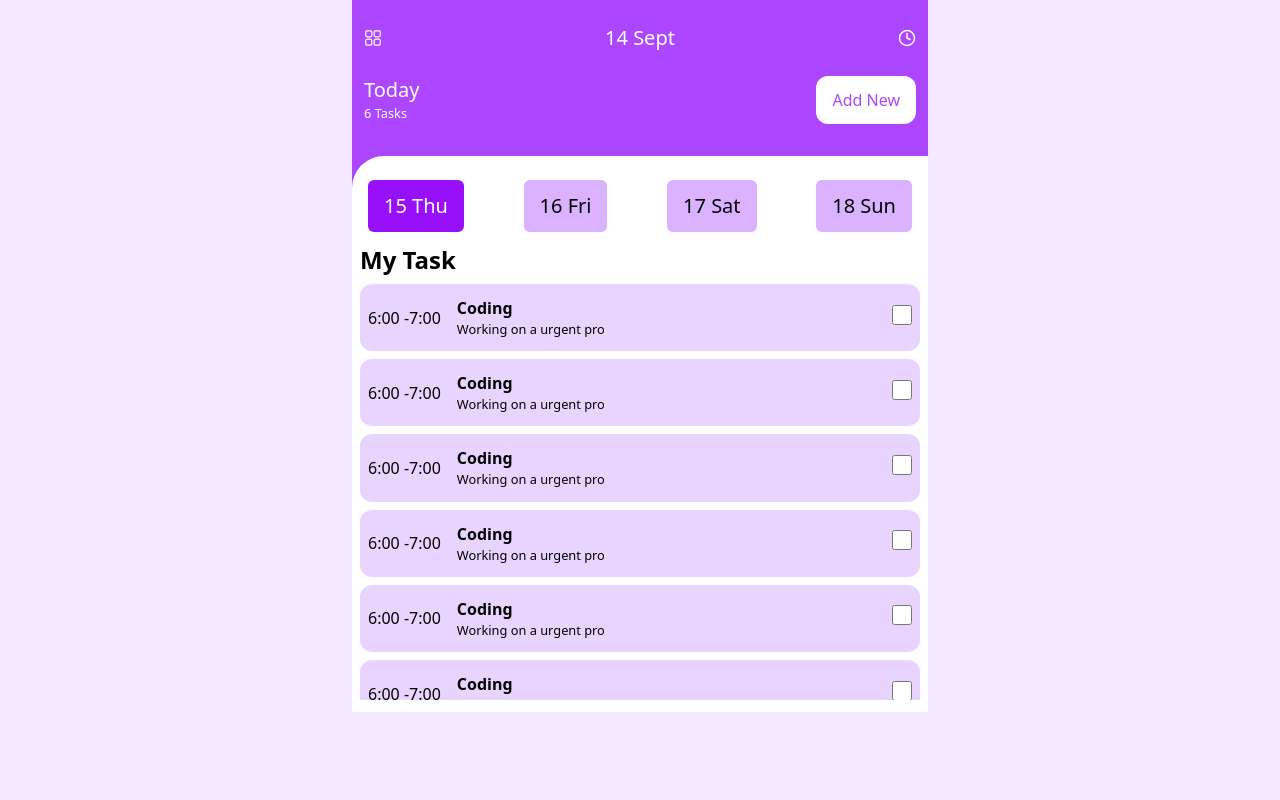
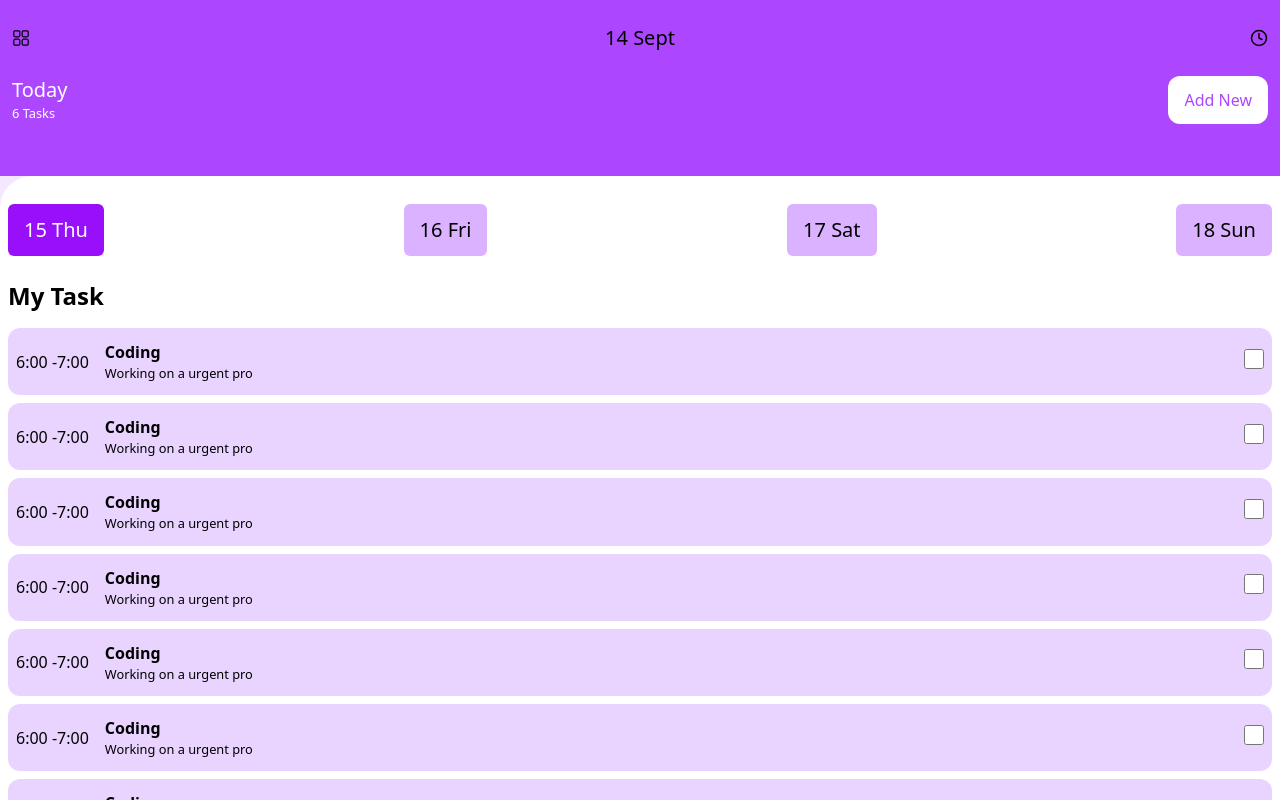
Before and after one commit to Dev-Ruqoyah/Task-Manager, a React (Vite) app: page / in a window 1280 px wide. Built offline with nearby package versions, Linux system fonts and the light colour scheme.

Commit message:
Working on the category page

```diff
--- a/src/App.tsx
+++ b/src/App.tsx
@@ -1,6 +1,8 @@
 import { Route, Routes } from "react-router-dom"
 import Home from "./page/Home"
 import './App.css'
+import Layout from "./component/Layout"
+import Activity from "./page/Activity"
 
 
 function App() {
@@ -11,7 +13,9 @@ function App() {
     <div className="bg-purple-100">
 
      <Routes>
-        <Route element={<Home/>} path="/"/>
+
+        <Route element={<Layout page={Home}/>} path="/"/>
+        <Route path="/activity" element={<Layout page={Activity}/>}/>
       </Routes>
     </div>
     </>
--- a/src/component/Header.tsx
+++ b/src/component/Header.tsx
@@ -5,7 +5,7 @@ interface Props {
 }
 const Header:React.FC<Props> = ({text}) => {
   return (
-    <h4 className='text-2xl font-semibold text-black'>{text}</h4>
+    <h4 className='text-2xl font-semibold text-black py-2'>{text}</h4>
   )
 }
 
--- /dev/null
+++ b/src/component/Layout.tsx
@@ -0,0 +1,16 @@
+
+interface Page{
+    page:React.FC
+}
+const Layout:React.FC<Page> = ({page:PageComponent}) => {
+  return (
+    <div className="h-[100vh] overflow-y-hidden">
+        <div className="container md:max-w- w-full    mx-auto">
+
+        <PageComponent/>
+        </div>
+    </div>
+  )
+}
+
+export default Layout
--- a/src/component/Navbar.tsx
+++ b/src/component/Navbar.tsx
@@ -8,7 +8,7 @@ interface Props {
 }
 const Navbar:React.FC<Props> = ({text,Icon}) => {
   return (
-    <div className="flex items-center justify-between pb-4">
+    <div className="flex items-center  justify-between pb-4">
       <Icon className="text-lg"/>
       <p className="text-xl ">{text}</p>
       <FiClock className="text-lg" />
--- /dev/null
+++ b/src/component/card/CategoryCard.tsx
@@ -0,0 +1,22 @@
+import React from 'react'
+import type { IconType } from 'react-icons'
+
+interface ActivityDetail {
+    icon:IconType
+    categoryType:string
+    noOfTask: string
+
+}
+const CategoryCard = () => {
+  return (
+    <div className="bg-purple-200 text-black px-2 py-3 my-2 rounded-xl hover:bg-purple-600 hover:text-white">
+        <div className="flex justify-between items-center">
+            <div className="flex gap-4 items-center">
+                <div></div>
+            </div>
+        </div>
+    </div>
+  )
+}
+
+export default CategoryCard
--- a/src/component/card/DateCard.tsx
+++ b/src/component/card/DateCard.tsx
@@ -23,7 +23,7 @@ getfourDays();
 const DateCard= () => {
   return (
 
-    <div className={`flex justify-between items-center bg-$ px-2 py-3 gap-3  `}>
+    <div className={`flex justify-between items-center bg-$ py-4 gap-3  `}>
         {arrayDate && arrayDate.map((arrayDat,i) =>(
           <div key={arrayDat} className={`${i==0 ? "bg-purple-600 text-white":"bg-purple-300 text-black"} px-4 py-3 rounded-md  text-center q q q `}>
             <p className='text-xl '>{arrayDat}</p>
--- /dev/null
+++ b/src/page/Activity.tsx
@@ -0,0 +1,25 @@
+import { RxDashboard } from "react-icons/rx";
+import Navbar from "../component/Navbar";
+import DateCard from "../component/card/DateCard";
+import Header from "../component/Header";
+
+const Activity = () => {
+  return (
+    <>
+    <div className="bg-white/8 text-black px-3 py-6">
+      <div className="header ">
+        <Navbar text="Create Task" Icon={RxDashboard} />
+        <DateCard/>
+      </div>
+        <div className="category">
+            <Header text="Choose Category"/>
+            <div className="h-[70vh] overflow-y-scroll">
+
+            </div>
+        </div>
+    </div>
+    </>
+  );
+};
+
+export default Activity;
--- a/src/page/Home.tsx
+++ b/src/page/Home.tsx
@@ -7,35 +7,70 @@ import TaskCard from "../component/card/TaskCard";
 const Home = () => {
   return (
     <>
-      <div className=" h-screen">
-        <div className="container md:max-w-xl bg-purple-500 text-white w-full mx-auto">
-          <div className="  px-3 py-6">
-
+      <div className=" h-[22vh] px-3 py-6 bg-purple-500">
         {/* NavBars */}
-            <Navbar text={"14 Sept"} Icon={RxDashboard}/>
+        <Navbar text={"14 Sept"} Icon={RxDashboard} />
 
         {/* MiddleBars */}
-            <div className="flex items-center justify-between my-2">
+        <div className="flex items-center text-white justify-between my-2">
           <div className="flex flex-col">
             <p className="text-xl">Today</p>
             <small>6 Tasks</small>
           </div>
-              <button className="py-3 px-4 bg-white text-purple-500 hover:bg-purple-500 hover:text-white rounded-xl transition-all duration-300">Add New</button>
+          <button className="py-3 px-4 bg-white text-purple-500 hover:bg-purple-500 hover:text-white rounded-xl transition-all duration-300">
+            Add New
+          </button>
         </div>
-
       </div>
       <div className="bg-white  py-3 px-2 rounded-tl-4xl">
-              <DateCard/>
-              <div className="task h-[57vh] overflow-y-scroll">
-                <Header text="My Task"/>
-                <TaskCard taskdesc="Working on a urgent pro" tasktime={"6:00 -7:00"} tasktype="Coding"/>
-                <TaskCard taskdesc="Working on a urgent pro" tasktime={"6:00 -7:00"} tasktype="Coding"/>
-                <TaskCard taskdesc="Working on a urgent pro" tasktime={"6:00 -7:00"} tasktype="Coding"/>
-                <TaskCard taskdesc="Working on a urgent pro" tasktime={"6:00 -7:00"} tasktype="Coding"/>
-                <TaskCard taskdesc="Working on a urgent pro" tasktime={"6:00 -7:00"} tasktype="Coding"/>
-                <TaskCard taskdesc="Working on a urgent pro" tasktime={"6:00 -7:00"} tasktype="Coding"/>
-              </div>
-          </div>
+        <DateCard />
+        <Header text="My Task" />
+        <div className="task h-[60vh] overflow-y-scroll">
+          <TaskCard
+            taskdesc="Working on a urgent pro"
+            tasktime={"6:00 -7:00"}
+            tasktype="Coding"
+          />
+          <TaskCard
+            taskdesc="Working on a urgent pro"
+            tasktime={"6:00 -7:00"}
+            tasktype="Coding"
+          />
+          <TaskCard
+            taskdesc="Working on a urgent pro"
+            tasktime={"6:00 -7:00"}
+            tasktype="Coding"
+          />
+          <TaskCard
+            taskdesc="Working on a urgent pro"
+            tasktime={"6:00 -7:00"}
+            tasktype="Coding"
+          />
+          <TaskCard
+            taskdesc="Working on a urgent pro"
+            tasktime={"6:00 -7:00"}
+            tasktype="Coding"
+          />
+          <TaskCard
+            taskdesc="Working on a urgent pro"
+            tasktime={"6:00 -7:00"}
+            tasktype="Coding"
+          />
+          <TaskCard
+            taskdesc="Working on a urgent pro"
+            tasktime={"6:00 -7:00"}
+            tasktype="Coding"
+          />
+          <TaskCard
+            taskdesc="Working on a urgent pro"
+            tasktime={"6:00 -7:00"}
+            tasktype="Coding"
+          />
+          <TaskCard
+            taskdesc="Working on a urgent pro"
+            tasktime={"6:00 -7:00"}
+            tasktype="Coding"
+          />
         </div>
       </div>
     </>
```
Lines whose indentation alone changed are shown as unchanged.
